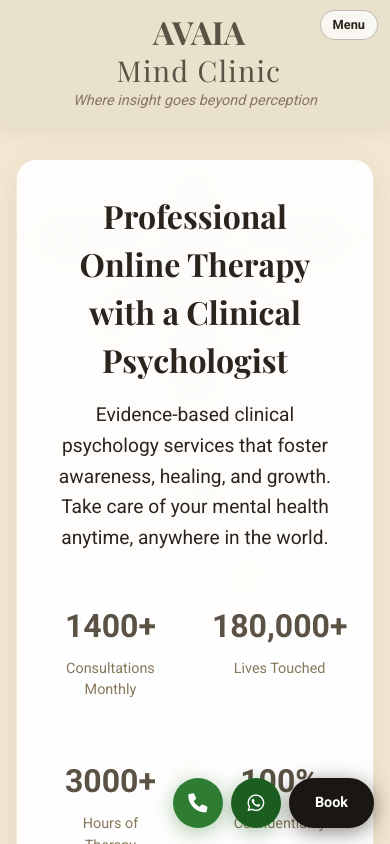
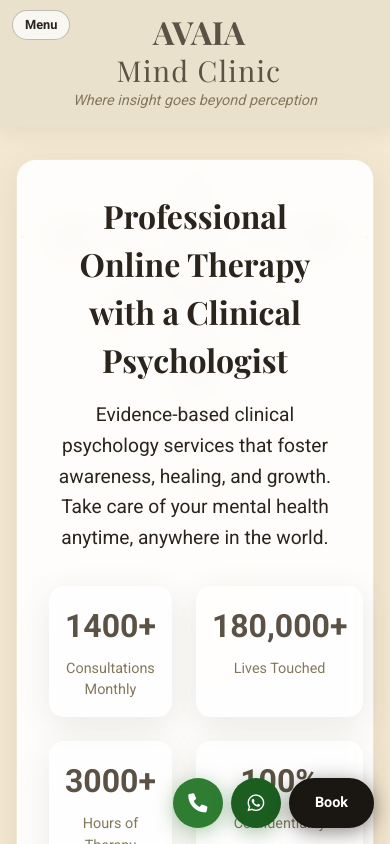
Before and after one commit to RutujaSonwane/Mind-Clinic, a Next.js app: page / in a window 390 px wide. Shown: the top 844 px of the page. Built offline with nearby package versions, Linux system fonts and the light colour scheme.

Commit message:
update nav a

```diff
--- a/app/globals.css
+++ b/app/globals.css
@@ -224,6 +224,7 @@ main {
   /* Enhanced smooth transitions */
   position: relative;
   padding-bottom: 4rem;
+  animation: whiteBlockReveal 0.6s ease-out both, whiteBlockPulse 7s ease-in-out infinite;
 }
 
 .card:hover {
@@ -508,6 +509,7 @@ footer {
   padding: 1rem;
   background: rgba(255, 255, 255, 0.6);
   border-radius: 15px;
+  animation: whiteBlockReveal 0.6s ease-out both, whiteBlockPulse 7s ease-in-out infinite;
 }
 
 .stat-number {
@@ -679,7 +681,7 @@ footer {
     justify-content: center;
     position: absolute;
     top: 0.6rem;
-    right: 0.75rem;
+    left: 0.75rem;
     border: 1px solid rgba(91, 81, 68, 0.35);
     background: rgba(255, 255, 255, 0.7);
     color: #2a241c;
@@ -865,8 +867,36 @@ footer {
   }
 }
 
+@keyframes whiteBlockReveal {
+  from {
+    opacity: 0;
+    transform: translateY(8px);
+  }
+
+  to {
+    opacity: 1;
+    transform: translateY(0);
+  }
+}
+
+@keyframes whiteBlockPulse {
+  0%,
+  100% {
+    box-shadow: 0 8px 32px rgba(91, 81, 68, 0.1);
+  }
+
+  50% {
+    box-shadow: 0 12px 36px rgba(91, 81, 68, 0.16);
+  }
+}
+
 @media (prefers-reduced-motion: reduce) {
   .container {
     animation: none;
   }
+
+  .card,
+  .stat-item {
+    animation: none;
+  }
 }
```
